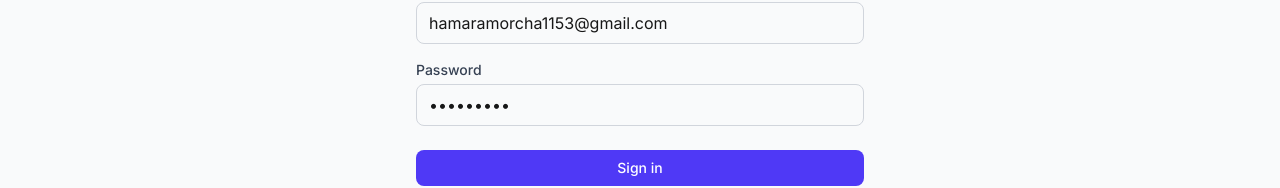
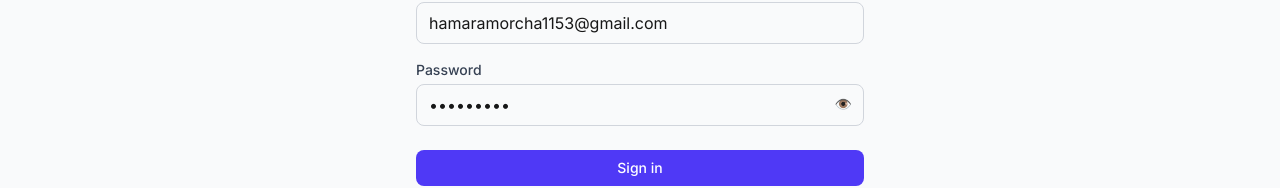
Before and after one commit to kp1153/school-saas, a Next.js app: page /login in a window 1280 px wide. Shown: the part 407-595 px from the top of the page. Built offline with nearby package versions, Linux system fonts and the light colour scheme; no server answers.

Commit message:
force deploy

```diff
--- a/app/login/page.js
+++ b/app/login/page.js
@@ -6,6 +6,7 @@
 export default function LoginPage() {
   const [email, setEmail] = useState("hamaramorcha1153@gmail.com");
   const [password, setPassword] = useState("Maqbool2@");
+  const [showPassword, setShowPassword] = useState(false);
   const [error, setError] = useState("");
   const router = useRouter();
 
@@ -49,13 +50,22 @@
               <label className="block text-sm font-medium text-gray-700 mb-1">
                 Password
               </label>
-              <input
-                type="password"
-                required
-                value={password}
-                onChange={(e) => setPassword(e.target.value)}
-                className="w-full px-3 py-2 border border-gray-300 rounded-lg focus:outline-none focus:ring-indigo-500 focus:border-indigo-500"
-              />
+              <div className="relative">
+                <input
+                  type={showPassword ? "text" : "password"}
+                  required
+                  value={password}
+                  onChange={(e) => setPassword(e.target.value)}
+                  className="w-full px-3 py-2 border border-gray-300 rounded-lg focus:outline-none focus:ring-indigo-500 focus:border-indigo-500 pr-10"
+                />
+                <button
+                  type="button"
+                  onClick={() => setShowPassword(!showPassword)}
+                  className="absolute right-3 top-2.5 text-gray-400 hover:text-gray-600 text-sm"
+                >
+                  {showPassword ? "🙈" : "👁️"}
+                </button>
+              </div>
             </div>
           </div>
           <button
```
